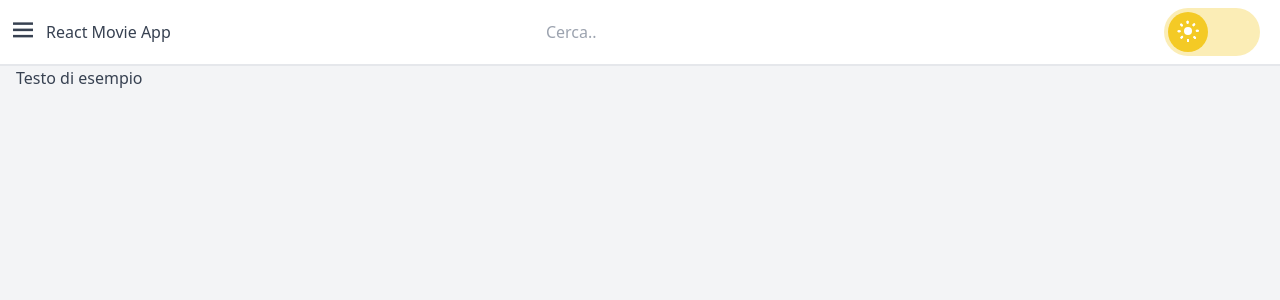
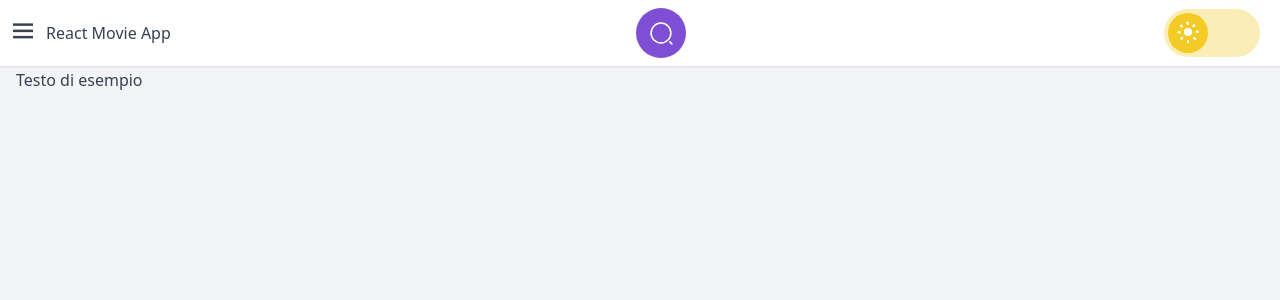
Before and after one commit to omarrachid98/react-movie-app, a React (Create React App) app: page / in a window 1280 px wide. Shown: the top 300 px of the page. Built offline with nearby package versions, Linux system fonts and the light colour scheme.

Commit message:
feat: added search bar (css only)

```diff
--- a/src/components/navbar/navbar.tsx
+++ b/src/components/navbar/navbar.tsx
@@ -1,5 +1,6 @@
 import { ReactEventHandler, useState } from "react";
 import DarkMode from "../dark-mode/dark-mode";
+import Search from "../search/search";
 
 const Navbar = ({handleSidebarOpen} : {handleSidebarOpen: ReactEventHandler}) => {
 
@@ -17,12 +18,7 @@ const Navbar = ({handleSidebarOpen} : {handleSidebarOpen: ReactEventHandler}) =>
             </div>
 
             <div>
-                <input
-                    type="search"
-                    name="search"
-                    id="search"
-                    placeholder="Cerca.."
-                />
+                <Search />
             </div>
 
             <div>
--- /dev/null
+++ b/src/components/search/search.tsx
@@ -0,0 +1,20 @@
+const Search = () => {
+    return (
+        <div className="input-wrapper">
+            <button className="icon">
+                <svg xmlns="http://www.w3.org/2000/svg" fill="none" viewBox="0 0 24 24" height="25px" width="25px">
+                <path stroke-linejoin="round" stroke-linecap="round" stroke-width="1.5" stroke="#fff" d="M11.5 21C16.7467 21 21 16.7467 21 11.5C21 6.25329 16.7467 2 11.5 2C6.25329 2 2 6.25329 2 11.5C2 16.7467 6.25329 21 11.5 21Z"></path>
+                <path stroke-linejoin="round" stroke-linecap="round" stroke-width="1.5" stroke="#fff" d="M22 22L20 20"></path>
+                </svg>
+            </button>
+            <input
+                placeholder="search.."
+                className="input"
+                name="text"
+                type="text"
+            />
+         </div>
+    )
+}
+
+export default Search;
--- a/src/index.css
+++ b/src/index.css
@@ -220,3 +220,63 @@ code {
     box-shadow: 0 0 0 0.125em var(--primary);
   }
 }
+
+/* search bar css */
+.input-wrapper {
+  display: flex;
+  align-items: center;
+  justify-content: center;
+  gap: 15px;
+  position: relative;
+}
+
+.input {
+  border-style: none;
+  height: 50px;
+  width: 45px;
+  padding: 10px;
+  outline: none;
+  border-radius: 50%;
+  transition: .5s ease-in-out;
+  background-color: #7e4fd4;
+  box-shadow: 0px 0px 3px #f3f3f3;
+  padding-right: 40px;
+  color: #fff;
+}
+
+.input::placeholder,
+.input {
+  font-family: 'Trebuchet MS', 'Lucida Sans Unicode', 'Lucida Grande', 'Lucida Sans', Arial, sans-serif;
+  font-size: 17px;
+}
+
+.input::placeholder {
+  color: #8f8f8f;
+}
+
+.icon {
+  display: flex;
+  align-items: center;
+  justify-content: center;
+  position: absolute;
+  right: 0px;
+  cursor: pointer;
+  width: 50px;
+  height: 50px;
+  outline: none;
+  border-style: none;
+  border-radius: 50%;
+  pointer-events: painted;
+  background-color: transparent;
+  transition: .2s linear;
+}
+
+.icon:focus ~ .input,
+.input:focus {
+  box-shadow: none;
+  width: 250px;
+  border-radius: 0px;
+  background-color: transparent;
+  border-bottom: 3px solid #7e4fd4;
+  transition: all 500ms cubic-bezier(0, 0.110, 0.35, 2);
+}
```
